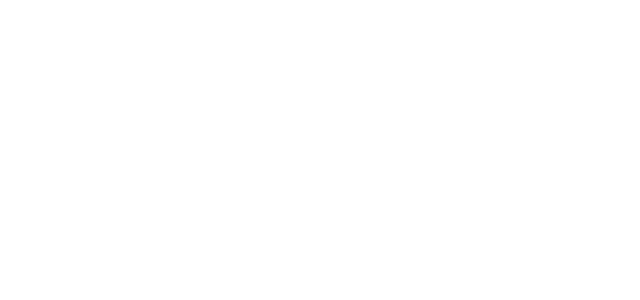
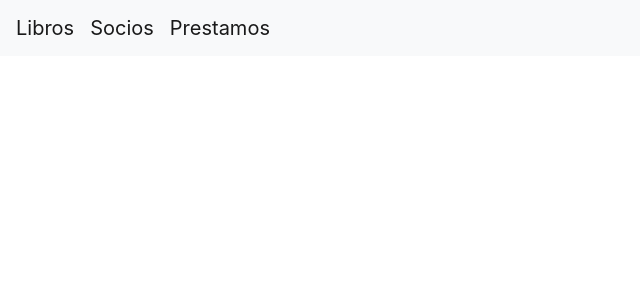
Before and after one commit to ataratiela/biblioteca-frontend-vue, a Vue app: page / in a window 1280 px wide. Shown: the top 300 px of the page, without its empty margins (0-640 px from the left). Built offline with nearby package versions, Linux system fonts and the light colour scheme.

Commit message:
Crear Navbar

```diff
--- a/src/App.vue
+++ b/src/App.vue
@@ -1,12 +1,18 @@
 <template>
   <div id="app">
+    <Navbar/>
     <router-view/>
   </div>
 </template>
 
 <script>
+import Navbar from './components/Navbar';
+
 export default {
   name: 'App',
+  components: {
+    Navbar,
+  },
 };
 </script>
 
--- a/src/components/Libros.vue
+++ b/src/components/Libros.vue
@@ -1,11 +1,4 @@
 <template>
-  <div>
-    <nav class="navbar navbar-expand-lg navbar-light bg-light">
-      <a class="navbar-brand" href="/api/libros">Libros</a>
-      <a class="navbar-brand" href="/api/socios">Socios</a>
-      <a class="navbar-brand" href="/api/prestamos">Prestamos</a>
-    </nav>
-
   <div class="container">
     <div class="row pt-5">
       <div class="col-md-5">
@@ -87,7 +80,6 @@
             </tr>
           </tbody>
         </table>
-        </div>
       </div>
     </div>
   </div>
--- /dev/null
+++ b/src/components/Navbar.vue
@@ -0,0 +1,33 @@
+<template>
+    <nav class="navbar navbar-expand-lg navbar-light bg-light">
+      <router-link class="navbar-brand" v-for="routes in links" :key="routes.id"
+      :to="`${routes.page}`">{{routes.text}}</router-link>
+    </nav>
+</template>
+
+<script>
+export default {
+  name: 'Navbar',
+  data() {
+    return {
+      links: [
+        {
+          id: 0,
+          text: 'Libros',
+          page:'/api/libros'
+        },
+        {
+          id: 1,
+          text: 'Socios',
+          page:'/api/socios'
+        },
+        {
+          id: 2,
+          text: 'Prestamos',
+          page:'/api/prestamos'
+        },
+      ],
+    };
+  },
+};
+</script>
```
Lines whose indentation alone changed are shown as unchanged.
